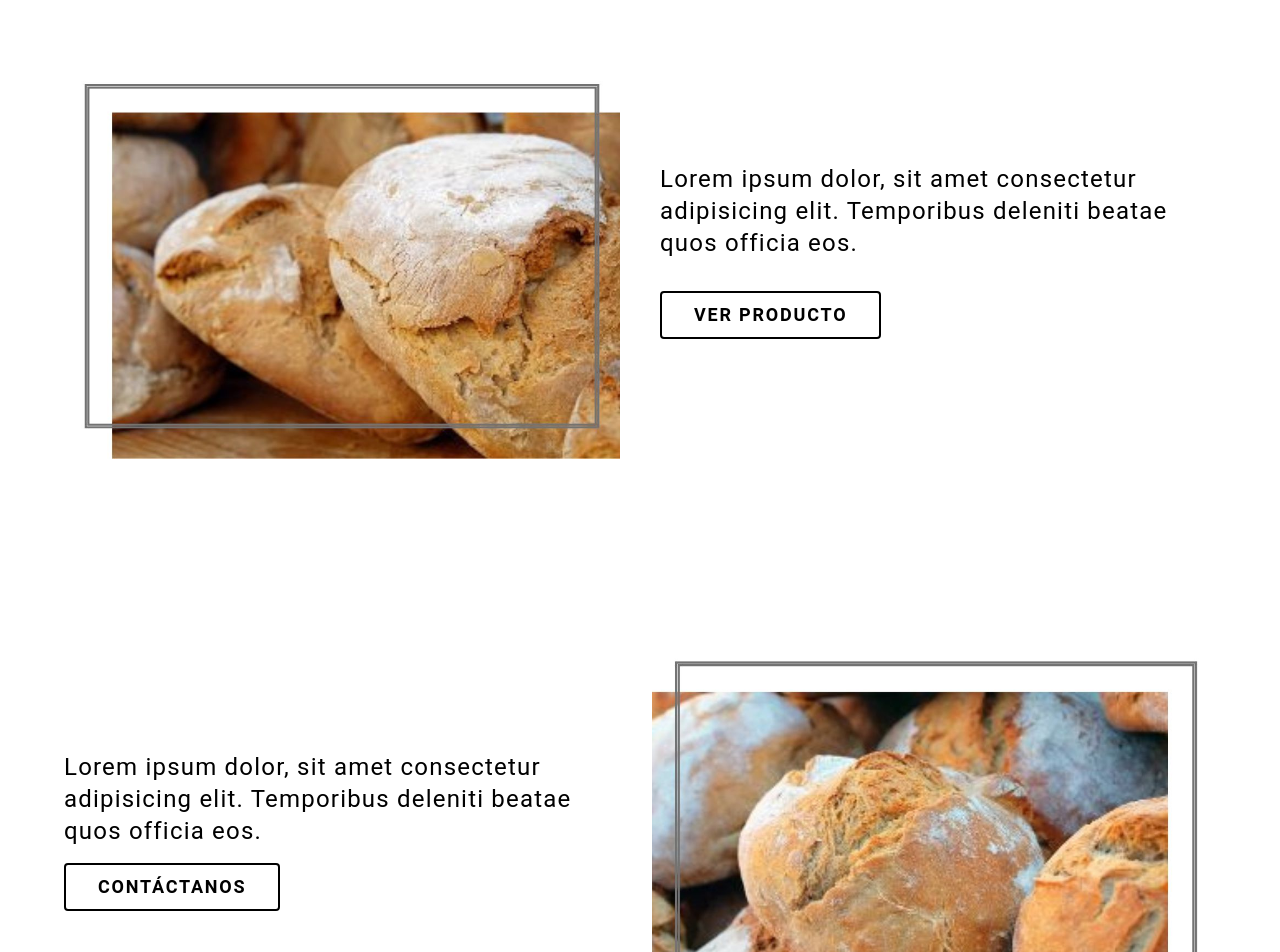
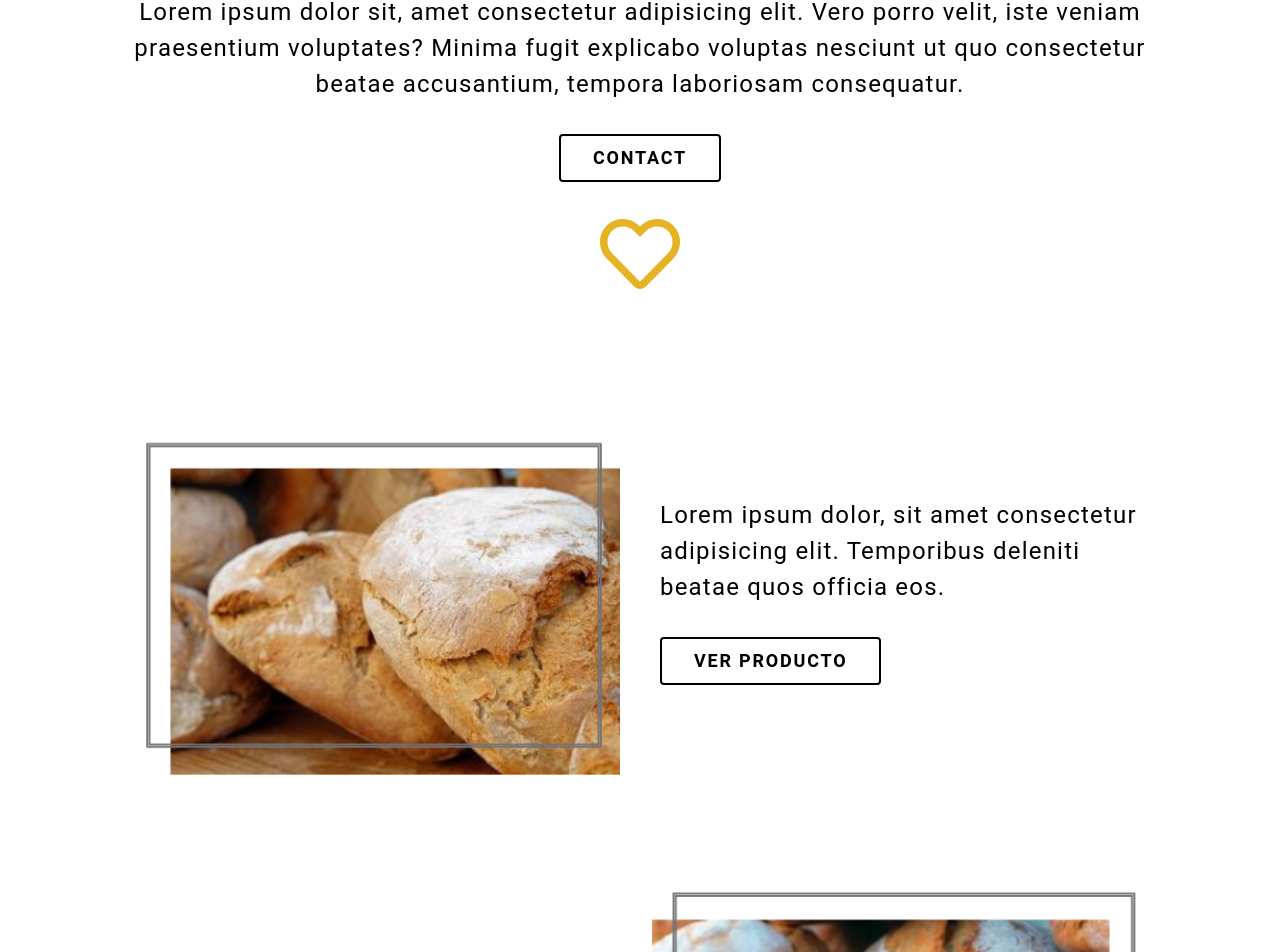
Before and after one commit to EvaGonz84/React-ecommerce, a React (Vite) app: page / in a window 1280 px wide. Shown: the part 940-1892 px from the top of the page. Built offline with nearby package versions, Linux system fonts and the light colour scheme.

Commit message:
component textproducthome added

```diff
--- a/src/components/footer/Footer.jsx
+++ b/src/components/footer/Footer.jsx
@@ -12,7 +12,7 @@ const Footer = () => {
           <p>{`Copyright © company ${year}`}</p>
         </div>
         {/*Social media links*/}
-        <div className="flex gap-4">
+        <div className="flex gap-4 cursor-pointer">
            <FaInstagram/>
            <FaFacebook/>
         </div>
--- a/src/components/product/ProductHome.jsx
+++ b/src/components/product/ProductHome.jsx
@@ -2,17 +2,24 @@ import imgProduct1 from "../../assets/images/bread-8.jpg";
 import imgProduct2 from "../../assets/images/bread-7.jpg";
 import Button from "../button/Button";
 import { Link } from "react-router-dom";
+import TextProductHome from "./TextProductHome";
 
 const ProductHome = () => {
   return (
     <>
-      <section className="w-[95%] md:w-[90%] mx-auto">
-        <article className="flex flex-col md:flex-row justify-center items-center text-center gap-10 my-40">
+      <section className="w-[90%] md:w-[80%] mx-auto">
+        <TextProductHome
+          text="Lorem ipsum dolor sit, amet consectetur adipisicing elit. Vero porro
+          velit, iste veniam praesentium voluptates? Minima fugit explicabo
+          voluptas nesciunt ut quo consectetur beatae accusantium, tempora
+          laboriosam consequatur."
+        />
+        <article className="flex flex-col md:flex-row justify-center items-center text-center gap-10 my-20">
           <div className="aspect-[16/9] md:w-1/2">
             <img src={imgProduct1} alt="bread-image" />
           </div>
           <div className="flex flex-col justify-center items-center gap-8  md:w-1/2 md:items-start">
-            <p className="text-2xl text-center  tracking-wider trleading-normal md:text-start">
+            <p className="text-2xl text-center  tracking-wider leading-normal md:text-start">
               Lorem ipsum dolor, sit amet consectetur adipisicing elit.
               Temporibus deleniti beatae quos officia eos.
             </p>
@@ -21,7 +28,7 @@ const ProductHome = () => {
             </Link>
           </div>
         </article>
-        <article className="flex flex-col md:flex-row-reverse justify-center items-center text-center gap-6 my-40">
+        <article className="flex flex-col md:flex-row-reverse justify-center items-center text-center gap-6 my-20">
           <div className="aspect-[16/9] md:w-1/2">
             <img src={imgProduct2} alt="bread-image" />
           </div>
@@ -33,6 +40,7 @@ const ProductHome = () => {
             <Button text="Contáctanos" />
           </div>
         </article>
+        <TextProductHome text="There are many variations of passages of Lorem Ipsum available, but the majority have suffered alteration in some form, by injected humour, or randomised words which dont look even slightly believable." />
       </section>
     </>
   );
--- /dev/null
+++ b/src/components/product/TextProductHome.jsx
@@ -0,0 +1,16 @@
+import Button from "../button/Button";
+import { FaRegHeart } from "react-icons/fa";
+
+const TextProductHome = ({ text }) => {
+  return (
+    <>
+      <article className="flex flex-col justify-center items-center text-center tracking-wider leading-normal text-2xl gap-8 my-28">
+        <p>{text}</p>
+        <Button text="Contact"></Button>
+        <FaRegHeart style={{ fontSize: "80px", fill: "#E6B325" }} />
+      </article>
+    </>
+  );
+};
+
+export default TextProductHome;
```
